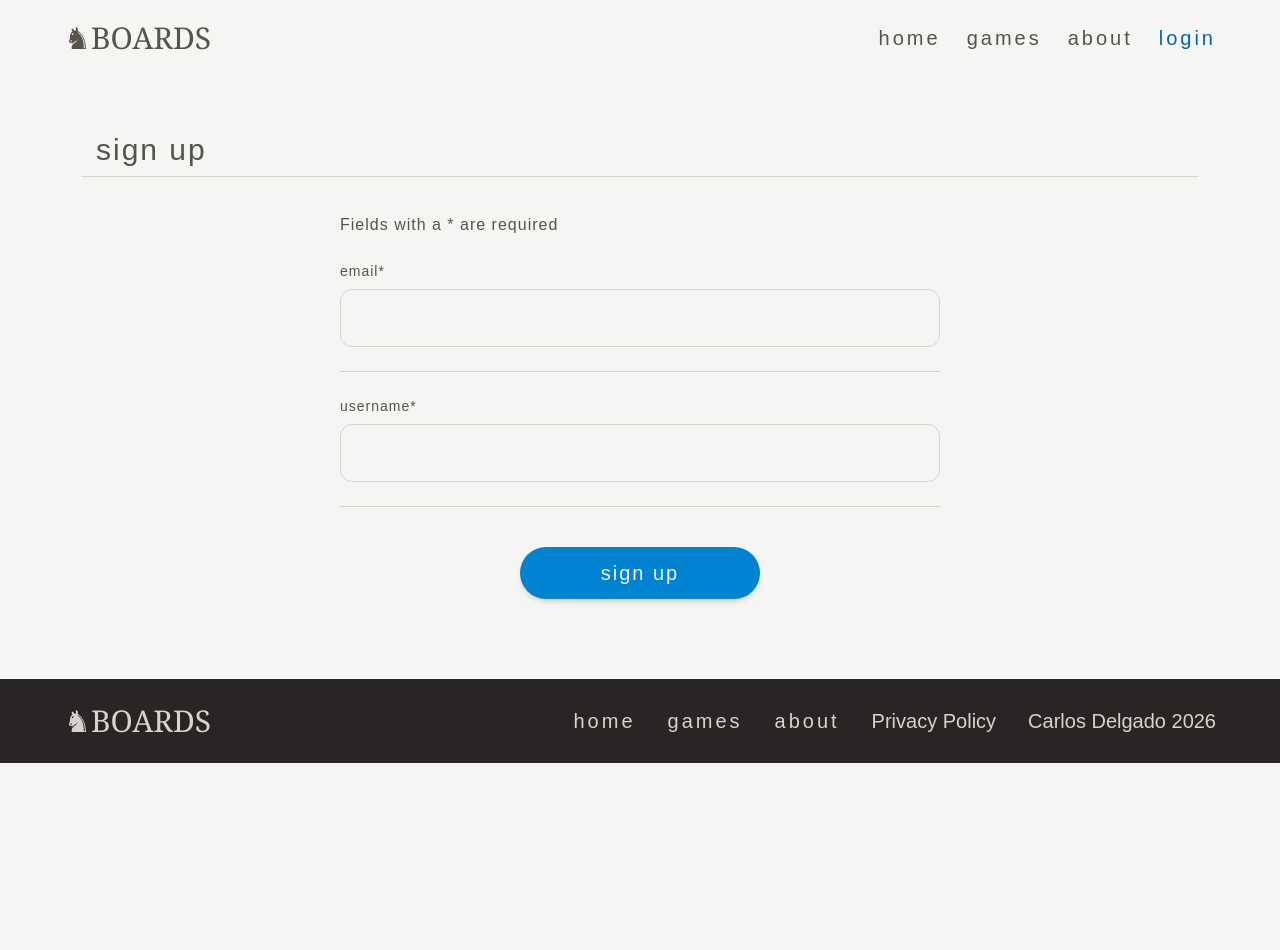
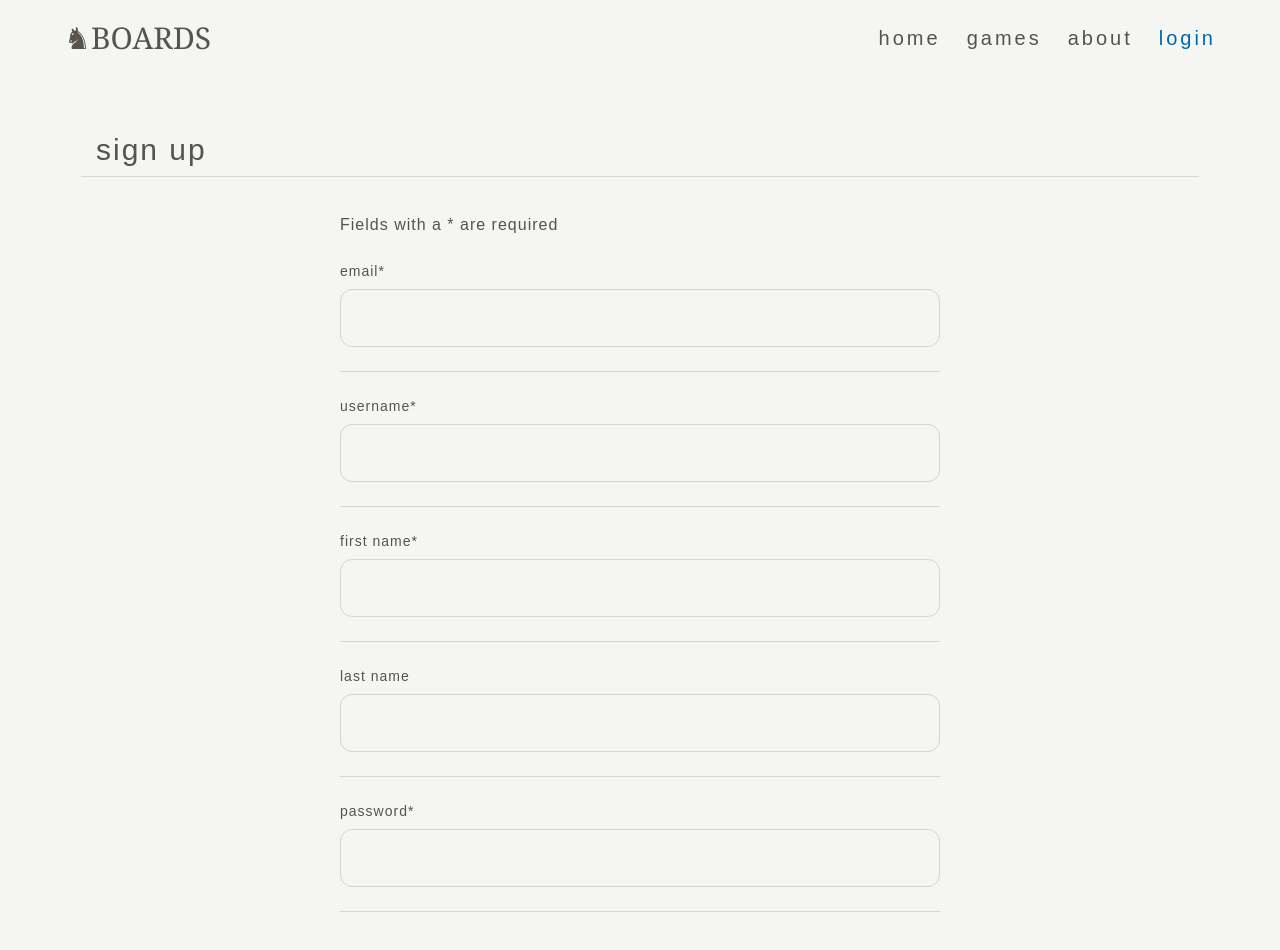
Before and after one commit to delgadociteriowa/boards-mint, a Next.js app: page /signup in a window 1280 px wide. Shown: the top 950 px of the page. Before the commit the page ends 800 px from the top, so only its background shows below. Built offline with nearby package versions, Linux system fonts and the light colour scheme; no server answers.

Commit message:
feat: firstname, lastname and password added to form

```diff
--- a/src/app/api/account/create/route.js
+++ b/src/app/api/account/create/route.js
@@ -5,9 +5,9 @@ export async function POST(req) {
   try {
     await connectDB();
 
-    const { email, username } = await req.json();
+    const { email, username, firstName, lastName, password } = await req.json();
 
-    if (!email || !username) {
+    if (!email || !username || !firstName || !lastName || !password) {
       return Response.json(
         {
           message:
@@ -20,23 +20,13 @@ export async function POST(req) {
     const newUser = await User.create({
       email,
       username,
+      firstName,
+      lastName,
+      password,
     });
 
     return Response.json(newUser, { status: 201 });
   } catch (error) {
-    const mongoCode = error?.code || error?.cause?.code;
-
-    //implement already registered on change
-    // if (mongoCode === 11000) {
-    //   return Response.json(
-    //     {
-    //       message:
-    //         'The email has been already registered. Please sign in or sign up with another email.',
-    //     },
-    //     { status: 409 },
-    //   );
-    // }
-
     return Response.json(
       { message: 'Error creating user', error: error.message },
       { status: 500 },
--- a/src/components/SignUpField.tsx
+++ b/src/components/SignUpField.tsx
@@ -6,6 +6,7 @@ interface AccountEditableFieldProps {
   maxLength?: number;
   value: string;
   onChange: (value: string) => void;
+  noNumber?: boolean;
 }
 
 const SignUpField = ({
@@ -16,6 +17,7 @@ const SignUpField = ({
   maxLength = 50,
   value,
   onChange,
+  noNumber = false,
 }: AccountEditableFieldProps) => {
   return (
     <div className='flex flex-col gap-2'>
@@ -26,7 +28,11 @@ const SignUpField = ({
         minLength={minLength}
         maxLength={maxLength}
         value={value}
-        onChange={(e) => onChange(e.target.value)}
+        onChange={(e) => {
+          onChange(
+            noNumber ? e.target.value.replace(/[0-9]/g, '') : e.target.value,
+          );
+        }}
         className='border border-stone-300 rounded-xl py-4 px-4 text-stone-700 focus:outline-none focus:ring-2 focus:ring-sky-500'
       />
     </div>
--- a/src/components/SignUpSection.tsx
+++ b/src/components/SignUpSection.tsx
@@ -12,6 +12,9 @@ const SignUpSection = () => {
 
   const [email, setEmail] = useState('');
   const [username, setUsername] = useState('');
+  const [firstName, setFirstName] = useState('');
+  const [lastName, setLastName] = useState('');
+  const [password, setPassword] = useState('');
 
   const dispatch = useAppDispatch();
 
@@ -20,9 +23,15 @@ const SignUpSection = () => {
 
     const trimmedEmail = email.trim().slice(0, 50);
     const trimmedUsername = username.trim().slice(0, 50);
+    const trimmedFirstName = firstName.trim().slice(0, 20);
+    const trimmedLastName = lastName.trim().slice(0, 20);
+    const trimmedPassword = password.trim().slice(0, 50);
 
     const emailRegex = /^[^\s@]+@[^\s@]+\.[^\s@]+$/;
     const usernameRegex = /^[a-zA-Z0-9_-]+$/;
+    const namesRegex = /^[\p{L}' -]+$/u;
+    const passwordRegex =
+      /^(?=.*[a-z])(?=.*[A-Z])(?=.*\d)(?=.*[^A-Za-z\d]).{8,50}$/;
 
     if (!emailRegex.test(trimmedEmail)) {
       alert('Please enter a valid email');
@@ -36,13 +45,39 @@ const SignUpSection = () => {
       return;
     }
 
+    if (
+      !namesRegex.test(trimmedFirstName) ||
+      !namesRegex.test(trimmedLastName)
+    ) {
+      alert(
+        'A name can only contain letters, numbers, underscores and hyphens',
+      );
+      return;
+    }
+
+    if (!passwordRegex.test(trimmedPassword)) {
+      alert(
+        'Password must contain at least one uppercase letter, one lowercase letter, one number, and one special character',
+      );
+      return;
+    }
+
     const resultAction = await dispatch(
-      signUp({ email: trimmedEmail, username: trimmedUsername }),
+      signUp({
+        email: trimmedEmail,
+        username: trimmedUsername,
+        firstName: trimmedFirstName,
+        lastName: trimmedLastName,
+        password: trimmedPassword,
+      }),
     );
 
     if (signUp.fulfilled.match(resultAction)) {
       setEmail('');
       setUsername('');
+      setFirstName('');
+      setLastName('');
+      setPassword('');
     }
   };
 
@@ -76,6 +111,35 @@ const SignUpSection = () => {
             onChange={setUsername}
           />
           <Line />
+          <SignUpField
+            label='first name*'
+            type='text'
+            required={true}
+            maxLength={20}
+            value={firstName}
+            onChange={setFirstName}
+            noNumber={true}
+          />
+          <Line />
+          <SignUpField
+            label='last name'
+            type='text'
+            required={true}
+            maxLength={20}
+            value={lastName}
+            onChange={setLastName}
+            noNumber={true}
+          />
+          <Line />
+          <SignUpField
+            label='password*'
+            type='password'
+            required={true}
+            maxLength={50}
+            value={password}
+            onChange={setPassword}
+          />
+          <Line />
           <button
             type='submit'
             disabled={loading}
--- a/src/models/MientrasUserModel.ts
+++ /dev/null
@@ -1,46 +0,0 @@
-import { Document, Model, Schema, model, models } from 'mongoose';
-
-export interface IUser extends Document {
-  firstname: string;
-  lastname: string;
-  username: string;
-  email: string;
-  password: string;
-  createdAt: Date;
-  updatedAt: Date;
-}
-
-const UserSchema = new Schema<IUser>(
-  {
-    firstname: {
-      type: String,
-      required: [true, 'Your first name is required'],
-    },
-    lastname: {
-      type: String,
-      required: false,
-    },
-    username: {
-      type: String,
-      required: [true, 'An Username is required'],
-      unique: [true, 'Username is not unique'],
-    },
-    email: {
-      type: String,
-      required: [true, 'An email is required'],
-      unique: [true, 'Username is not unique'],
-    },
-    password: {
-      type: String,
-      required: false,
-      select: false,
-    },
-  },
-  {
-    timestamps: true,
-  },
-);
-
-const User: Model<IUser> = models.User || model('User', UserSchema);
-
-export default User;
--- a/src/models/User.ts
+++ b/src/models/User.ts
@@ -1,10 +1,10 @@
 import { Document, Model, Schema, model, models } from 'mongoose';
 
 export interface IUser extends Document {
-  firstname: string;
-  lastname: string;
+  email: string;
   username: string;
-  email: string;
+  firstName: string;
+  lastName: string;
   password: string;
   createdAt: Date;
   updatedAt: Date;
@@ -12,13 +12,14 @@ export interface IUser extends Document {
 
 const UserSchema = new Schema<IUser>(
   {
-    firstname: {
+    email: {
       type: String,
-      required: false,
-    },
-    lastname: {
-      type: String,
-      required: false,
+      required: [true, 'An email is required'],
+      unique: [true, 'Email is not unique.'],
+      trim: true,
+      lowercase: true,
+      maxlength: 50,
+      match: [/^[^\s@]+@[^\s@]+\.[^\s@]+$/, 'Please enter a valid email'],
     },
     username: {
       type: String,
@@ -32,19 +33,39 @@ const UserSchema = new Schema<IUser>(
         'Username can only contain letters, numbers, underscores and hyphens',
       ],
     },
-    email: {
+    firstName: {
       type: String,
-      required: [true, 'An email is required'],
-      unique: [true, 'Email is not unique.'],
+      required: [true, 'A first name is required'],
       trim: true,
-      lowercase: true,
-      maxlength: 50,
-      match: [/^[^\s@]+@[^\s@]+\.[^\s@]+$/, 'Please enter a valid email'],
+      minLength: 2,
+      maxlength: 20,
+      match: [
+        /^[\p{L}' -]+$/u,
+        'The first name can only contain letters, spaces, apostrophes and hyphens',
+      ],
+    },
+    lastName: {
+      type: String,
+      required: false,
+      trim: true,
+      minLength: 2,
+      maxlength: 20,
+      match: [
+        /^[\p{L}' -]+$/u,
+        'The second name can only contain letters, spaces, apostrophes and hyphens',
+      ],
     },
     password: {
       type: String,
       required: false,
       select: false,
+      trim: true,
+      minLength: 8,
+      maxlength: 50,
+      match: [
+        /^(?=.*[a-z])(?=.*[A-Z])(?=.*\d)(?=.*[^A-Za-z\d]).{8,50}$/,
+        'Password must contain at least one uppercase letter, one lowercase letter, one number, and one special character',
+      ],
     },
   },
   {
@@ -52,6 +73,8 @@ const UserSchema = new Schema<IUser>(
   },
 );
 
+// colocar select false en password para que al seleccionar un usuario no se tome su password automaticamente.
+
 const User: Model<IUser> = models.User || model('User', UserSchema);
 
 export default User;
--- a/src/state/user/userSlice.ts
+++ b/src/state/user/userSlice.ts
@@ -14,13 +14,16 @@ export const signUp = createAsyncThunk<
   {
     id: string;
     email: string;
+    username: string;
+    firstName: string;
+    lastName: string;
     createdAt: string;
     updatedAt: string;
   },
   SignUpState,
   { rejectValue: string }
 >('user/signUp', async (SignUpState, { rejectWithValue }) => {
-  const { email, username } = SignUpState;
+  const { email, username, firstName, lastName, password } = SignUpState;
   try {
     const res = await fetch(`/api/account/create`, {
       method: 'POST',
@@ -30,6 +33,9 @@ export const signUp = createAsyncThunk<
       body: JSON.stringify({
         email,
         username,
+        firstName,
+        lastName,
+        password,
       }),
     });
 
@@ -43,6 +49,9 @@ export const signUp = createAsyncThunk<
       id: data._id,
       email: data.email,
       username: data.username,
+      firstName: data.firstName,
+      lastName: data.lastName,
+      password: data.password,
       createdAt: formatDate(data.createdAt),
       updatedAt: formatDate(data.updatedAt),
     };
--- a/src/types/user.ts
+++ b/src/types/user.ts
@@ -13,6 +13,9 @@ export interface UserStateType {
 export interface SignUpState {
   email: string;
   username: string;
+  firstName: string;
+  lastName: string;
+  password: string;
 }
 
 export interface LoginState {
```
